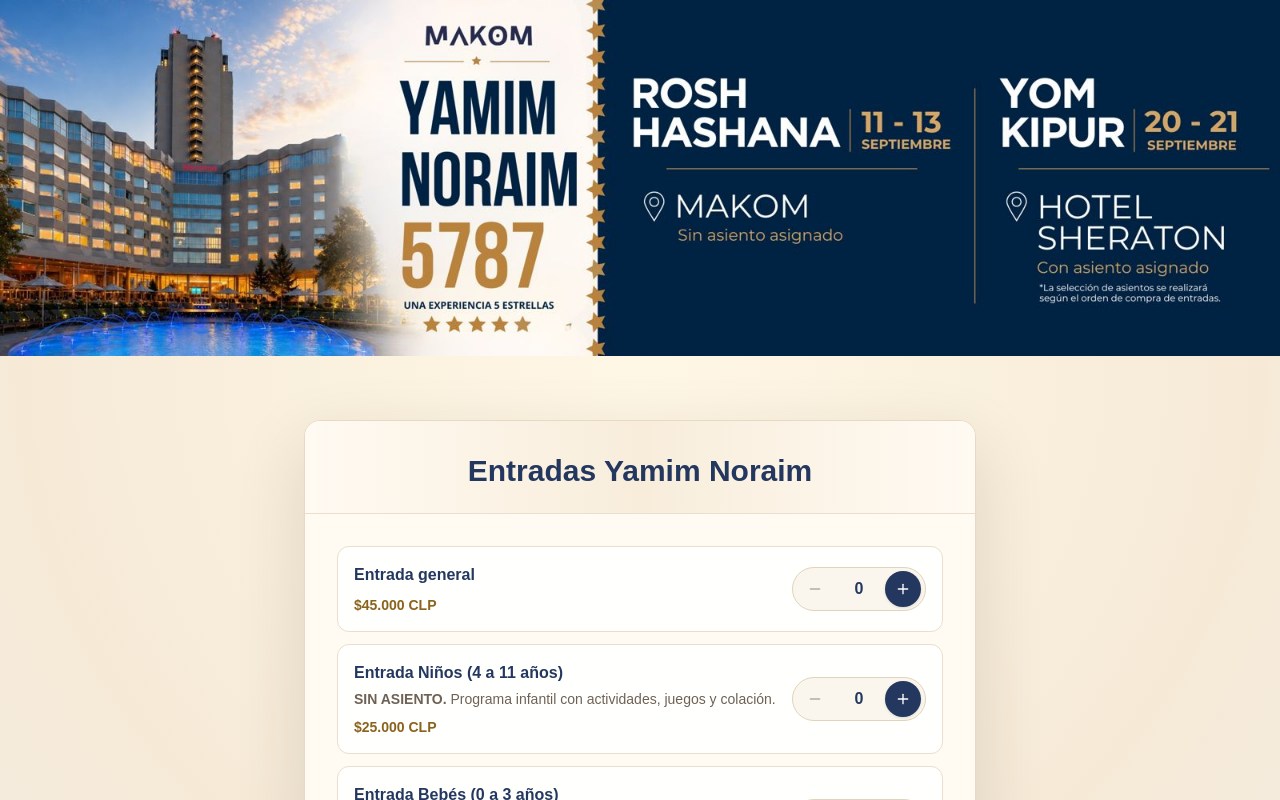
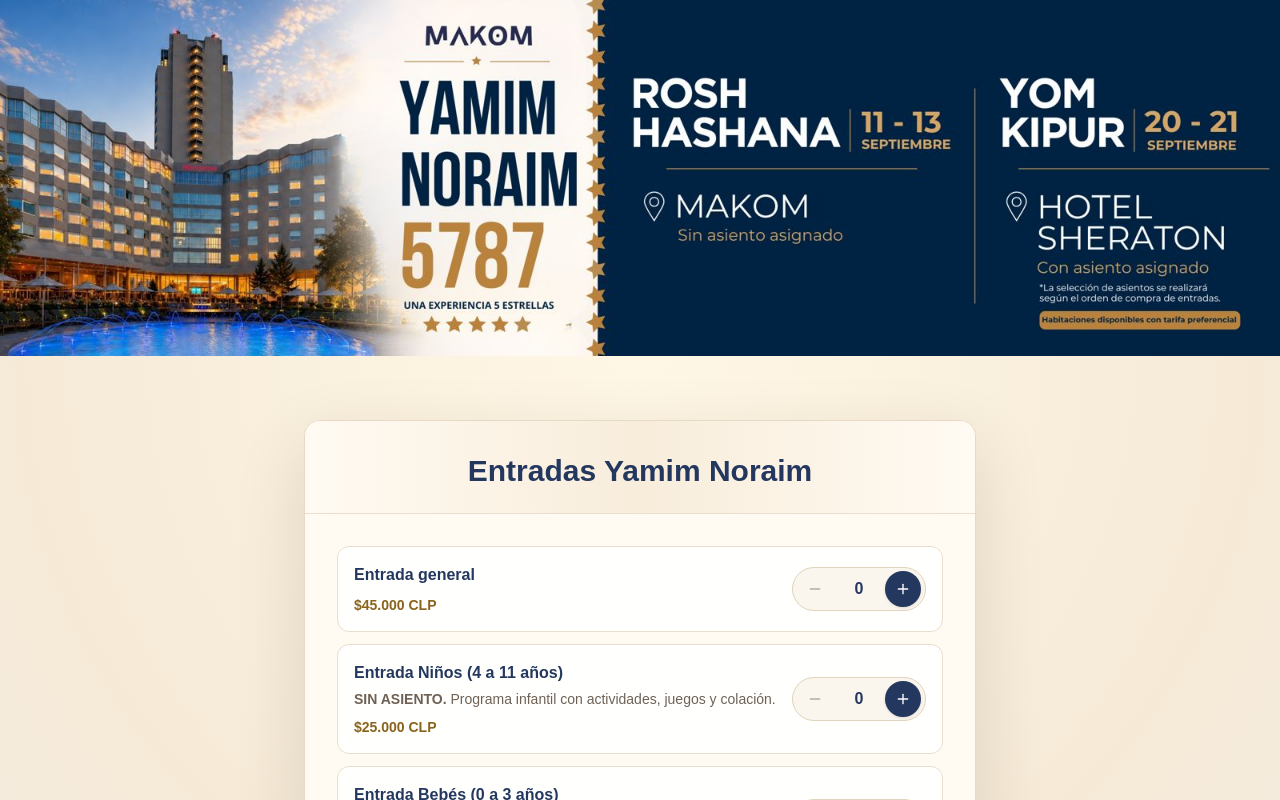
Before and after one commit to MINGOD24/mercadopago-makom, a Next.js app: page / in a window 1280 px wide. Shown: the top 800 px of the page. Built offline with nearby package versions, Linux system fonts and the light colour scheme.

Commit message:
feat: update header image source to funnel.jpeg

```diff
--- a/src/app/layout.tsx
+++ b/src/app/layout.tsx
@@ -11,7 +11,7 @@
       <body className="min-h-screen flex flex-col">
         <header className="w-full bg-[#fffaf2] shadow-[0_1px_18px_rgba(47,34,20,0.12)]">
           <img
-            src="/makom-yamim-noraim-2026.jpeg"
+            src="/funnel.jpeg"
             alt="Makom Yamim Noraim 2026"
             className="block w-full h-auto object-cover"
           />
```
Also changed, not shown: public/funnel.jpeg (added).
